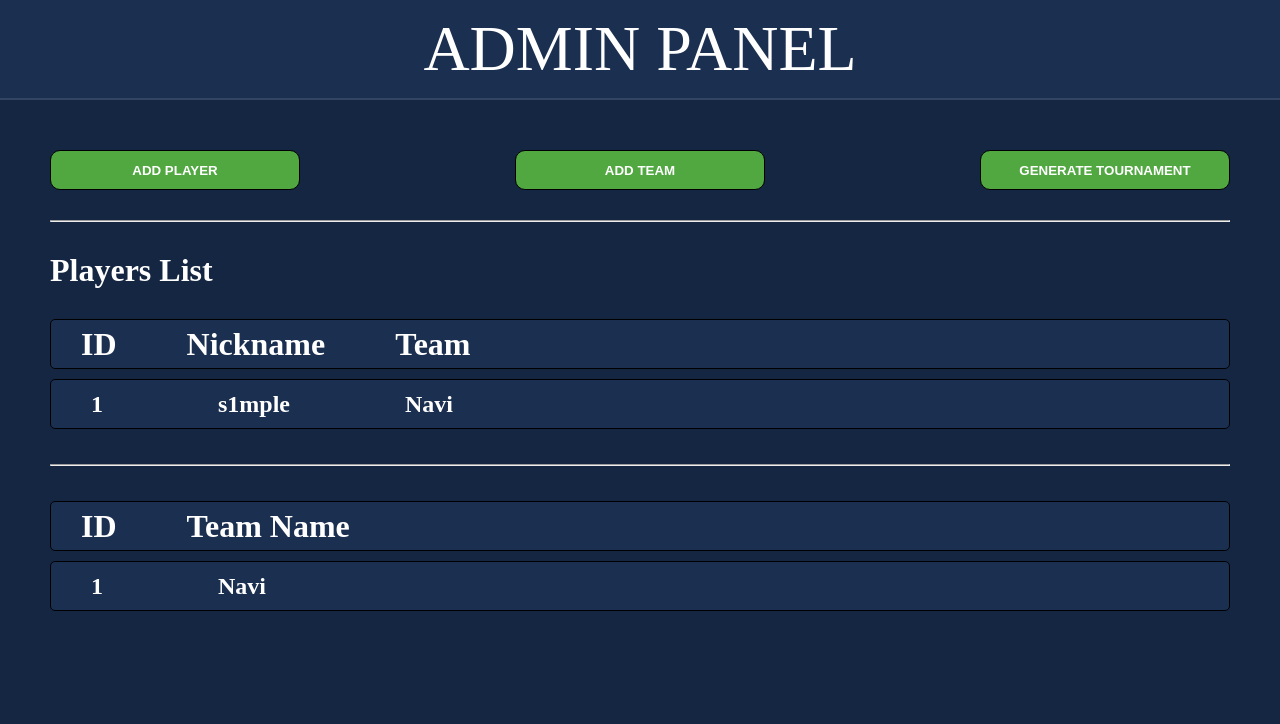
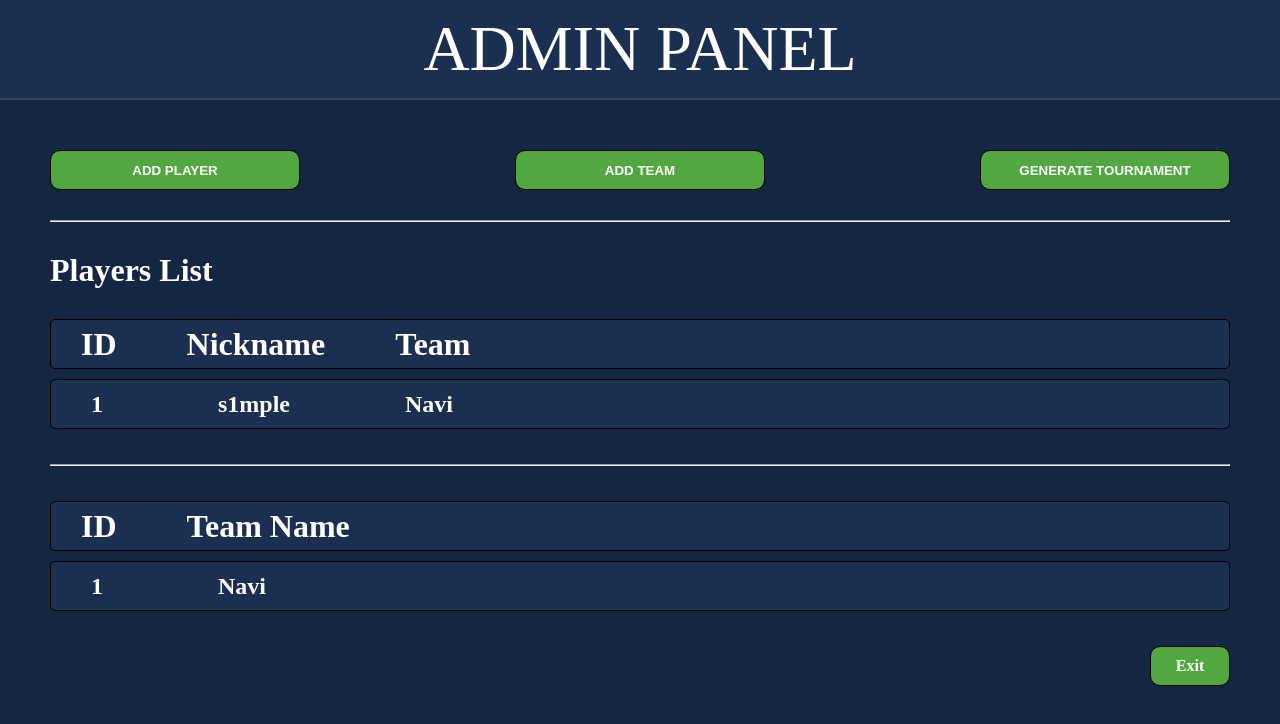
Before and after one commit to KirusaK/cs2_tournament, a React app in the folder frontend/: page /admin/pages in a window 1280 px wide. Shown: the top 724 px of the page. Built offline with nearby package versions, Linux system fonts and the light colour scheme; the HTML template or start-up script is replaced by a standard one.

Commit message:
Ready-made design for the Admin page

```diff
--- a/frontend/src/pages/AdminPages/AdminPages.jsx
+++ b/frontend/src/pages/AdminPages/AdminPages.jsx
@@ -1,6 +1,7 @@
 import { PlayersList } from "../../features/admin-panel/PlayersList/PlayersList";
 import { TeamList } from "../../features/admin-panel/TeamList/TeamList";
 import { Header } from "../../widgets/header/Header";
+import { Link } from "react-router-dom";
 import styles from "./AdminPages.module.scss";
 
 export const AdminPages = () => {
@@ -20,6 +21,11 @@ export const AdminPages = () => {
           <PlayersList />
           <hr />
           <TeamList />
+          <div className={styles.main__Exit}>
+            <Link to="/" className={styles.main__ExitLink}>
+              <span>Exit</span>
+            </Link>
+          </div>
         </div>
       </main>
     </div>
--- a/frontend/src/pages/AdminPages/AdminPages.module.scss
+++ b/frontend/src/pages/AdminPages/AdminPages.module.scss
@@ -25,4 +25,22 @@
     color: $color-text-main;
     margin: 30px 0;
   }
+
+  &__Exit {
+    display: flex;
+    justify-content: flex-end;
+  }
+
+  &__ExitLink {
+    display: flex;
+    justify-content: center;
+    align-items: center;
+    width: 80px;
+    height: 40px;
+    background-color: $color-green;
+    border: 1px solid black;
+    border-radius: 10px;
+    color: $color-text-main;
+    font-weight: 700;
+  }
 }
```
